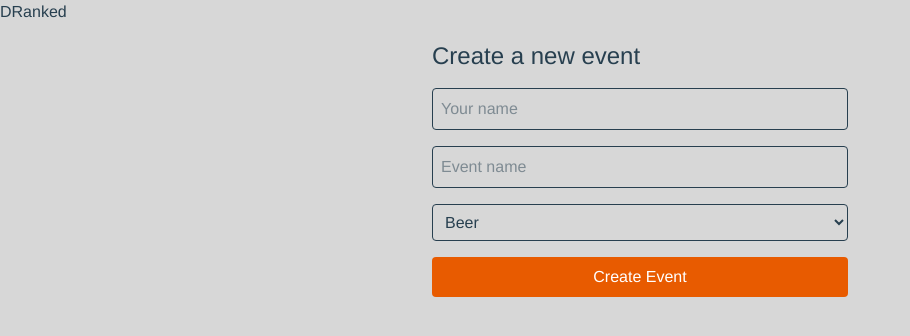
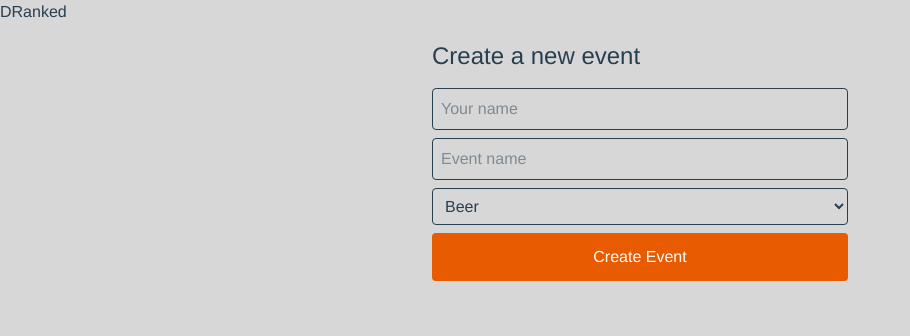
Before and after one commit to Stockbridge/dranked, a Next.js app: page / in a window 1280 px wide. Shown: the top 336 px of the page, without its empty margins (0-910 px from the left). Built offline with nearby package versions, Linux system fonts and the light colour scheme.

Commit message:
centralizing button and input styling

```diff
--- a/src/app/join/[code]/JoinForm.tsx
+++ b/src/app/join/[code]/JoinForm.tsx
@@ -5,6 +5,7 @@ import { useRouter } from 'next/navigation';
 import { setUserForEvent } from '@/utils/user-storage';
 import type { Event } from '../../../../types/data';
 import { Button } from '@/components/Buttons';
+import { Input } from '@/components/Inputs';
 
 interface JoinFormProps {
   event: Event;
@@ -58,13 +59,12 @@ export default function JoinForm({ event }: JoinFormProps) {
           <label htmlFor="name" className="block text-sm font-medium mb-1">
             Your Name
           </label>
-          <input
+          <Input
             id="name"
             type="text"
             value={name}
             onChange={(e) => setName(e.target.value)}
             placeholder="Enter your name"
-            className="w-full p-3 border rounded"
             required
             autoFocus
           />
@@ -73,7 +73,6 @@ export default function JoinForm({ event }: JoinFormProps) {
         <Button
           type="submit"
           disabled={isJoining || !name.trim()}
-          className="w-full p-3 rounded"
         >
           {isJoining ? 'Joining...' : 'Join Event'}
         </Button>
--- a/src/app/page.tsx
+++ b/src/app/page.tsx
@@ -6,6 +6,7 @@ import { createEvent } from '@/utils/api/event';
 import { getEventDetails } from '@/utils/api/event';
 import { setUserForEvent, getAllEventIds } from '@/utils/user-storage';
 import { Button } from '@/components/Buttons';
+import { Input, Select } from '@/components/Inputs';
 
 interface RecentEvent {
   id: string;
@@ -67,26 +68,24 @@ export default function Home() {
     <div className="p-4 max-w-md mx-auto">
       <h1 className="text-2xl mb-4">Create a new event</h1>
 
-      <form onSubmit={handleSubmit} className="space-y-4">
-        <input
+      <form onSubmit={handleSubmit} className="space-y-2">
+        <Input
           type="text"
           required
           value={formData.hostName}
           onChange={(e) => setFormData(prev => ({ ...prev, hostName: e.target.value }))}
           placeholder="Your name"
-          className="w-full p-2 border rounded"
         />
 
-        <input
+        <Input
           type="text"
           required
           value={formData.eventName}
           onChange={(e) => setFormData(prev => ({ ...prev, eventName: e.target.value }))}
           placeholder="Event name"
-          className="w-full p-2 border rounded"
         />
 
-        <select
+        <Select
           value={formData.beverageType}
           onChange={(e) => setFormData(prev => ({ ...prev, beverageType: e.target.value as 'beer' | 'wine' | 'whiskey' }))}
           className="w-full p-2 border rounded"
@@ -94,7 +93,7 @@ export default function Home() {
           <option value="beer">Beer</option>
           <option value="wine">Wine</option>
           <option value="whiskey">Whiskey</option>
-        </select>
+        </Select>
 
         <Button
           type="submit"
--- a/src/components/Buttons.tsx
+++ b/src/components/Buttons.tsx
@@ -1,16 +1,22 @@
 'use client';
 
-export type ButtonProps = React.ButtonHTMLAttributes<HTMLButtonElement>;
+export interface ButtonProps extends React.ButtonHTMLAttributes<HTMLButtonElement> {
+    buttonType?: 'primary' | 'secondary';
+};
 
-export const Button = ({children, className, ...buttonProps}: ButtonProps): React.JSX.Element => {
+export const Button = ({className, buttonType = 'primary', ...buttonProps}: ButtonProps): React.JSX.Element => {
+    const buttonClass = buttonType === 'primary'
+        ? 'bg-action-background text-action-text border-action-background'
+        : 'bg-secondary text-background';
+
     return(
-        <button className={`bg-action-background text-action-text ${className}`} {...buttonProps}>{children}</button>
+        <button className={`${buttonClass}  w-full p-3 rounded hover:bg-text hover:text-background ${className}`} {...buttonProps}/>
     );
 }
 
 export type ButtonLinkProps = React.AnchorHTMLAttributes<HTMLAnchorElement>;
-export const ButtonLink = ({children, className, ...buttonProps}: ButtonLinkProps): React.JSX.Element => {
+export const ButtonLink = ({className, ...buttonProps}: ButtonLinkProps): React.JSX.Element => {
     return(
-        <a className={`bg-action-background text-action-text ${className}`} {...buttonProps}>{children}</a>
+        <a className={`bg-action-background text-action-text w-full p-3 rounded ${className}`} {...buttonProps} />
     );
 }
--- /dev/null
+++ b/src/components/Inputs.tsx
@@ -0,0 +1,26 @@
+'use client';
+
+import { SelectHTMLAttributes } from "react";
+
+export type InputProps = React.InputHTMLAttributes<HTMLInputElement>;
+
+export const Input = ({className, ...inputProps}: InputProps): React.JSX.Element => {
+    return(
+        <input
+            className={`w-full p-2 border rounded ${className}`}
+            {...inputProps}
+        />
+    );
+}
+
+
+export type SelectProps = React.SelectHTMLAttributes<HTMLSelectElement>;
+
+export const Select = ({className, ...selectProps}: SelectProps): React.JSX.Element => {
+    return(
+        <select
+            className={`w-full p-2 border rounded ${className}`}
+            {...selectProps}
+        />
+    );
+}
--- a/src/components/ItemForm.tsx
+++ b/src/components/ItemForm.tsx
@@ -2,6 +2,8 @@
 
 import { useState } from 'react';
 import { useRouter } from 'next/navigation';
+import { Button } from './Buttons';
+import { Input } from './Inputs';
 
 interface ItemFormData {
   name: string;
@@ -56,50 +58,46 @@ export default function ItemForm({
       <p className="mb-4">{eventName}</p>
 
       <form onSubmit={handleSubmit} className="space-y-2">
-        <input
+        <Input
           type="text"
           value={formData.name}
           onChange={(e) => setFormData(prev => ({ ...prev, name: e.target.value }))}
           placeholder="Name"
-          className="w-full p-2 border rounded"
           required
         />
-        <input
+        <Input
           type="text"
           value={formData.producer}
           onChange={(e) => setFormData(prev => ({ ...prev, producer: e.target.value }))}
           placeholder="Producer (brewery/winery/distillery)"
-          className="w-full p-2 border rounded"
         />
-        <input
+        <Input
           type="text"
           value={formData.type}
           onChange={(e) => setFormData(prev => ({ ...prev, type: e.target.value }))}
           placeholder="Type (IPA, Pinot Noir, etc.)"
-          className="w-full p-2 border rounded"
         />
-        <input
+        <Input
           type="number"
           value={formData.year}
           onChange={(e) => setFormData(prev => ({ ...prev, year: e.target.value }))}
           placeholder="Year"
-          className="w-full p-2 border rounded"
         />
-        <button
+        <Button
           type="submit"
           disabled={isSubmitting || !formData.name.trim()}
-          className="w-full bg-blue-500 text-white p-2 rounded disabled:bg-gray-300"
         >
           {isSubmitting ? 'Saving...' : submitLabel}
-        </button>
+        </Button>
       </form>
 
-      <button
+      <Button
         onClick={() => router.back()}
-        className="w-full mt-2 bg-gray-500 text-white p-2 rounded"
+        buttonType='secondary'
+        className="mt-2"
       >
         Cancel
-      </button>
+      </Button>
     </div>
   );
 }
```
